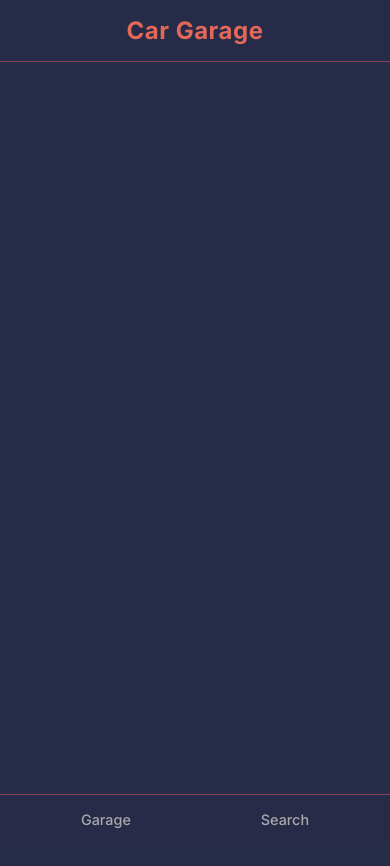
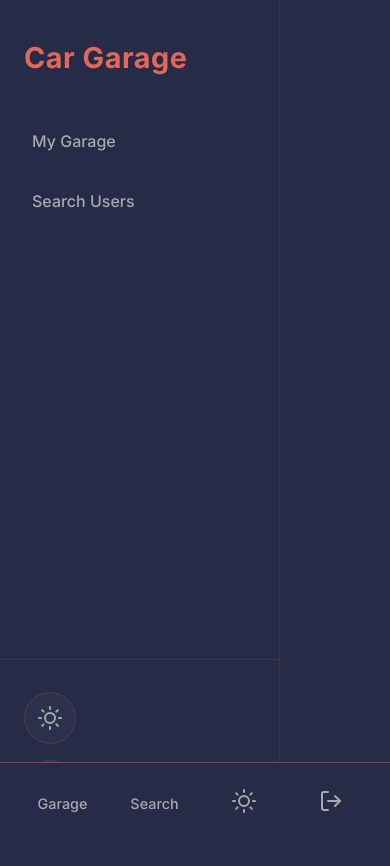
Before and after one commit to tim2rist/garage-app, a React (Vite) app in the folder frontend/: page /1/garage in a window 390 px wide. Shown: the top 866 px of the page. Before the commit the page ends 844 px from the top, so only its background shows below. Built offline with nearby package versions, Linux system fonts and the light colour scheme.

Commit message:
feat: upgrade sidebar with modern svg icons for theme and logout

```diff
--- a/frontend/src/App.jsx
+++ b/frontend/src/App.jsx
@@ -1,27 +1,78 @@
-import { Link, Route, Routes, useLocation } from "react-router-dom";
+import { useEffect, useState } from "react";
+import { Link, Route, Routes, useLocation, useNavigate } from "react-router-dom";
 import LoginRegisterPage from "./pages/LoginRegisterPage";
 import GaragePage from "./pages/GaragePage";
 import CarDetailsPage from "./pages/CarDetailsPage";
 import SearchUserPage from "./pages/SearchUserPage";
 import ProfilePage from "./pages/ProfilePage";
 
+const SunIcon = () => (
+  <svg width="24" height="24" viewBox="0 0 24 24" fill="none" stroke="currentColor" strokeWidth="2" strokeLinecap="round" strokeLinejoin="round">
+    <circle cx="12" cy="12" r="5"/><line x1="12" y1="1" x2="12" y2="3"/><line x1="12" y1="21" x2="12" y2="23"/><line x1="4.22" y1="4.22" x2="5.64" y2="5.64"/><line x1="18.36" y1="18.36" x2="19.78" y2="19.78"/><line x1="1" y1="12" x2="3" y2="12"/><line x1="21" y1="12" x2="23" y2="12"/><line x1="4.22" y1="19.78" x2="5.64" y2="18.36"/><line x1="18.36" y1="5.64" x2="19.78" y2="4.22"/>
+  </svg>
+);
+
+const MoonIcon = () => (
+  <svg width="24" height="24" viewBox="0 0 24 24" fill="none" stroke="currentColor" strokeWidth="2" strokeLinecap="round" strokeLinejoin="round">
+    <path d="M21 12.79A9 9 0 1 1 11.21 3 7 7 0 0 0 21 12.79z"/>
+  </svg>
+);
+
+const LogoutIcon = () => (
+  <svg width="24" height="24" viewBox="0 0 24 24" fill="none" stroke="currentColor" strokeWidth="2" strokeLinecap="round" strokeLinejoin="round">
+    <path d="M9 21H5a2 2 0 0 1-2-2V5a2 2 0 0 1 2-2h4"/><polyline points="16 17 21 12 16 7"/><line x1="21" y1="12" x2="9" y2="12"/>
+  </svg>
+);
+
 export default function App() {
   const location = useLocation();
+  const navigate = useNavigate();
   const isHomePage = location.pathname === "/";
+
+  const [isDark, setIsDark] = useState(true);
+
+  useEffect(() => {
+    if (isDark) {
+      document.body.classList.remove("light-theme");
+    } else {
+      document.body.classList.add("light-theme");
+    }
+  }, [isDark]);
+
+  function handleLogout() {
+    localStorage.removeItem("token");
+    navigate("/");
+  }
 
   return (
     <div className="app-wrapper">
       {!isHomePage && (
-        <header className="top-header">
+        <aside className="sidebar">
+          <div className="sidebar-header">
             <h1>Car Garage</h1>
-          <nav className="desktop-nav">
-            <Link to="/garage">Garage</Link>
+          </div>
+
+          <nav className="sidebar-nav">
+            <Link to="/garage">My Garage</Link>
             <Link to="/search">Search Users</Link>
           </nav>
-        </header>
+
+          <div className="sidebar-footer">
+            <button
+              className="theme-toggle-btn icon-only-btn"
+              onClick={() => setIsDark(!isDark)}
+            >
+              {isDark ? <SunIcon /> : <MoonIcon />}
+            </button>
+            <button className="logout-btn icon-only-btn" onClick={handleLogout}>
+              <LogoutIcon />
+            </button>
+          </div>
+        </aside>
       )}
 
-      <main className="container">
+      <main className="main-content">
+        <div className="container">
           <Routes>
             <Route path="/" element={<LoginRegisterPage />} />
             <Route path="/garage" element={<GaragePage />} />
@@ -29,12 +80,19 @@ export default function App() {
             <Route path="/search" element={<SearchUserPage />} />
             <Route path="/profile/:publicUserId" element={<ProfilePage />} />
           </Routes>
+        </div>
       </main>
 
       {!isHomePage && (
         <nav className="bottom-nav">
           <Link to="/garage">Garage</Link>
           <Link to="/search">Search</Link>
+          <button className="mobile-icon-btn" onClick={() => setIsDark(!isDark)}>
+            {isDark ? <SunIcon /> : <MoonIcon />}
+          </button>
+          <button className="mobile-icon-btn" onClick={handleLogout}>
+            <LogoutIcon />
+          </button>
         </nav>
       )}
     </div>
--- a/frontend/src/styles.css
+++ b/frontend/src/styles.css
@@ -28,61 +28,99 @@ body {
 .app-wrapper {
   min-height: 100dvh;
   display: flex;
-  flex-direction: column;
+  flex-direction: row;
 }
 
-.top-header {
-  background: rgba(39, 44, 73, 0.85);
-  backdrop-filter: blur(12px);
-  padding: 16px 32px;
+.main-content {
+  flex: 1;
   display: flex;
+  flex-direction: column;
+  min-width: 0;
+}
+
+.sidebar {
+  width: 280px;
+  background: rgba(39, 44, 73, 0.4);
+  border-right: 1px solid rgba(139, 66, 82, 0.3);
+  display: flex;
+  flex-direction: column;
   justify-content: space-between;
-  align-items: center;
-  border-bottom: 1px solid var(--color-rose);
   position: sticky;
   top: 0;
-  z-index: 100;
+  height: 100dvh;
+  flex-shrink: 0;
 }
 
-.top-header h1 {
+.sidebar-header {
+  padding: 40px 24px;
+}
+
+.sidebar-header h1 {
   margin: 0;
-  font-size: 1.5rem;
+  font-size: 1.8rem;
   color: var(--color-coral);
-  font-weight: 700;
+  font-weight: 800;
   letter-spacing: 0.5px;
 }
 
-.desktop-nav {
+.sidebar-nav {
   display: flex;
-  gap: 24px;
+  flex-direction: column;
+  gap: 8px;
+  padding: 0 16px;
+  flex: 1;
 }
 
-.desktop-nav a {
+.sidebar-nav a {
   color: var(--color-gray);
   text-decoration: none;
   font-weight: 500;
-  transition: color var(--transition-fast);
-  position: relative;
-  padding: 4px 0;
+  padding: 16px;
+  border-radius: var(--border-radius);
+  transition: all var(--transition-fast);
+  display: flex;
+  align-items: center;
 }
 
-.desktop-nav a::after {
-  content: '';
-  position: absolute;
-  width: 0;
-  height: 2px;
-  bottom: 0;
-  left: 0;
-  background-color: var(--color-coral);
-  transition: width var(--transition-smooth);
+.sidebar-nav a:hover {
+  background: rgba(226, 104, 88, 0.1);
+  color: var(--color-coral);
 }
 
-.desktop-nav a:hover {
-  color: var(--color-text);
+.sidebar-footer {
+  padding: 24px;
+  display: flex;
+  flex-direction: column;
+  gap: 12px;
+  border-top: 1px solid rgba(139, 66, 82, 0.3);
 }
 
-.desktop-nav a:hover::after {
-  width: 100%;
+.theme-toggle-btn, .logout-btn {
+  background: transparent;
+  color: var(--color-gray);
+  border: 1px solid rgba(139, 66, 82, 0.4);
+  padding: 12px 16px;
+  box-shadow: none;
+  font-weight: 500;
+  text-align: left;
+  display: flex;
+  align-items: center;
+  gap: 8px;
+}
+
+.theme-toggle-btn:hover {
+  background: rgba(255, 255, 255, 0.1);
+  color: var(--color-text);
+  transform: none;
+  box-shadow: none;
+}
+
+.logout-btn:hover {
+  background: rgba(226, 104, 88, 0.1);
+  color: var(--color-coral);
+  border-color: var(--color-coral);
+  transform: none;
+  box-shadow: none;
 }
 
 .bottom-nav {
@@ -92,7 +130,7 @@ body {
 .container {
   max-width: 1000px;
   margin: 0 auto;
-  padding: 32px 20px;
+  padding: 40px 32px;
   flex: 1;
   width: 100%;
 }
@@ -126,6 +164,20 @@ input:focus, select:focus {
   box-shadow: 0 0 0 3px rgba(226, 104, 88, 0.2);
 }
 
+input:-webkit-autofill,
+input:-webkit-autofill:hover,
+input:-webkit-autofill:focus,
+input:-webkit-autofill:active {
+  -webkit-box-shadow: 0 0 0 30px var(--color-plum) inset !important;
+  -webkit-text-fill-color: var(--color-text) !important;
+  transition: background-color 5000s ease-in-out 0s;
+  border: 1px solid var(--color-plum) !important;
+}
+
+input:-webkit-autofill:focus {
+  border-color: var(--color-coral) !important;
+}
+
 button {
   padding: 16px 24px;
   border: none;
@@ -148,6 +200,20 @@ button:hover {
 
 button:active {
   transform: translateY(0);
+}
+
+.mobile-icon-btn {
+  background: transparent;
+  box-shadow: none;
+  padding: 8px;
+  width: auto;
+  font-size: 1.2rem;
+}
+
+.mobile-icon-btn:hover {
+  background: transparent;
+  transform: scale(1.1);
+  box-shadow: none;
 }
 
 .grid-2 {
@@ -187,6 +253,8 @@ button:active {
   flex-direction: column;
   gap: 24px;
   padding-top: 40px;
+  max-width: 800px;
+  margin: 0 auto;
 }
 
 .auth-header {
@@ -225,18 +293,137 @@ button:active {
   animation: fadeIn 0.3s ease;
 }
 
+.garage-header {
+  margin-bottom: 24px;
+}
+
+.garage-header h2 {
+  color: var(--color-coral);
+  font-size: 2rem;
+  margin: 0;
+  font-weight: 700;
+}
+
+.add-car-card {
+  margin-bottom: 32px;
+  background: rgba(86, 51, 75, 0.4);
+}
+
+.add-car-title {
+  margin-top: 0;
+  margin-bottom: 16px;
+  color: var(--color-text);
+  font-size: 1.2rem;
+}
+
+.car-grid {
+  display: grid;
+  grid-template-columns: repeat(auto-fill, minmax(280px, 1fr));
+  gap: 20px;
+  list-style: none;
+  padding: 0;
+  margin: 0;
+}
+
+.car-grid-item a {
+  display: flex;
+  flex-direction: column;
+  background: var(--color-plum);
+  border: 1px solid rgba(139, 66, 82, 0.4);
+  border-radius: var(--border-radius);
+  padding: 24px;
+  text-decoration: none;
+  color: var(--color-text);
+  transition: transform var(--transition-smooth), box-shadow var(--transition-smooth), border-color var(--transition-smooth);
+}
+
+.car-grid-item a:hover {
+  transform: translateY(-4px);
+  box-shadow: 0 8px 16px rgba(0, 0, 0, 0.2);
+  border-color: var(--color-rose);
+}
+
+.car-title {
+  font-size: 1.25rem;
+  font-weight: 600;
+  margin: 0 0 8px 0;
+  color: var(--color-text);
+}
+
+.car-details {
+  display: flex;
+  justify-content: space-between;
+  align-items: center;
+  font-size: 0.9rem;
+  color: var(--color-gray);
+}
+
+.car-plate {
+  background: rgba(255, 255, 255, 0.1);
+  padding: 4px 8px;
+  border-radius: 4px;
+  font-family: monospace;
+  color: var(--color-coral);
+}
+
 @keyframes fadeIn {
   from { opacity: 0; transform: translateY(10px); }
   to { opacity: 1; transform: translateY(0); }
 }
 
+body.light-theme {
+  --color-navy: #F4F4F5;
+  --color-text: #18181B;
+  --color-plum: #FFFFFF;
+  --color-rose: #E4E4E7;
+  --color-gray: #71717A;
+}
+
+body.light-theme .sidebar {
+  background: #FFFFFF;
+  border-right: 1px solid var(--color-rose);
+}
+
+body.light-theme .sidebar-footer {
+  border-top: 1px solid var(--color-rose);
+}
+
+body.light-theme .theme-toggle-btn,
+body.light-theme .logout-btn {
+  border: 1px solid var(--color-rose);
+}
+
+body.light-theme .theme-toggle-btn:hover {
+  background: #F4F4F5;
+  color: var(--color-text);
+}
+
+body.light-theme .bottom-nav {
+  background: rgba(255, 255, 255, 0.95);
+}
+
+body.light-theme input,
+body.light-theme select {
+  background: #FFFFFF;
+  border: 1px solid var(--color-rose);
+  color: var(--color-text);
+}
+
+body.light-theme input:-webkit-autofill,
+body.light-theme input:-webkit-autofill:hover,
+body.light-theme input:-webkit-autofill:focus,
+body.light-theme input:-webkit-autofill:active {
+  -webkit-box-shadow: 0 0 0 30px #FFFFFF inset !important;
+  -webkit-text-fill-color: var(--color-text) !important;
+  border: 1px solid var(--color-rose) !important;
+}
+
 @media (max-width: 768px) {
-  .top-header {
-    padding: 16px;
-    justify-content: center;
+  .app-wrapper {
+    flex-direction: column;
   }
 
-  .desktop-nav {
+  .sidebar {
     display: none;
   }
 
@@ -283,3 +470,100 @@ button:active {
     font-size: 2rem;
   }
 }
+.sidebar {
+  display: flex;
+  flex-direction: column;
+  justify-content: space-between;
+}
+
+.sidebar-nav {
+  flex: 1;
+}
+
+.sidebar-footer {
+  padding: 32px 24px;
+  display: flex;
+  justify-content: flex-start;
+  gap: 16px;
+  border-top: 1px solid rgba(139, 66, 82, 0.3);
+}
+
+body.light-theme .sidebar-footer {
+  border-top: 1px solid var(--color-rose);
+}
+
+.icon-only-btn {
+  background: rgba(255, 255, 255, 0.03);
+  color: var(--color-gray);
+  border: 1px solid rgba(139, 66, 82, 0.4);
+  width: 52px;
+  height: 52px;
+  border-radius: 50%;
+  display: flex;
+  align-items: center;
+  justify-content: center;
+  padding: 0;
+  transition: all var(--transition-smooth);
+  box-shadow: none;
+  backdrop-filter: blur(8px);
+}
+
+body.light-theme .icon-only-btn {
+  background: #FFFFFF;
+  border: 1px solid var(--color-rose);
+  color: var(--color-gray);
+}
+
+.icon-only-btn svg {
+  transition: transform var(--transition-smooth);
+}
+
+.theme-toggle-btn:hover {
+  background: rgba(226, 104, 88, 0.1);
+  color: var(--color-coral);
+  border-color: var(--color-coral);
+  transform: translateY(-4px) scale(1.05);
+  box-shadow: 0 8px 16px rgba(226, 104, 88, 0.3);
+}
+
+.theme-toggle-btn:hover svg {
+  transform: rotate(30deg);
+}
+
+.logout-btn:hover {
+  background: rgba(139, 66, 82, 0.1);
+  color: var(--color-text);
+  border-color: var(--color-rose);
+  transform: translateY(-2px);
+  box-shadow: 0 4px 12px rgba(0, 0, 0, 0.15);
+}
+
+body.light-theme .theme-toggle-btn:hover {
+  background: #FFFFFF;
+  border-color: var(--color-coral);
+  color: var(--color-coral);
+  box-shadow: 0 8px 16px rgba(226, 104, 88, 0.2);
+}
+
+body.light-theme .logout-btn:hover {
+  background: #FFFFFF;
+  border-color: var(--color-gray);
+  color: var(--color-text);
+  box-shadow: 0 4px 12px rgba(0, 0, 0, 0.1);
+}
+
+.mobile-icon-btn {
+  background: transparent;
+  box-shadow: none;
+  padding: 10px;
+  width: auto;
+  font-size: 1.3rem;
+  color: var(--color-gray);
+}
+
+.mobile-icon-btn:hover {
+  background: transparent;
+  transform: scale(1.1);
+  box-shadow: none;
+  color: var(--color-coral);
+}
```
Also changed, not shown: frontend/src/pages/GaragePage.jsx (+54 -8 lines). Lines whose indentation alone changed are shown as unchanged.
